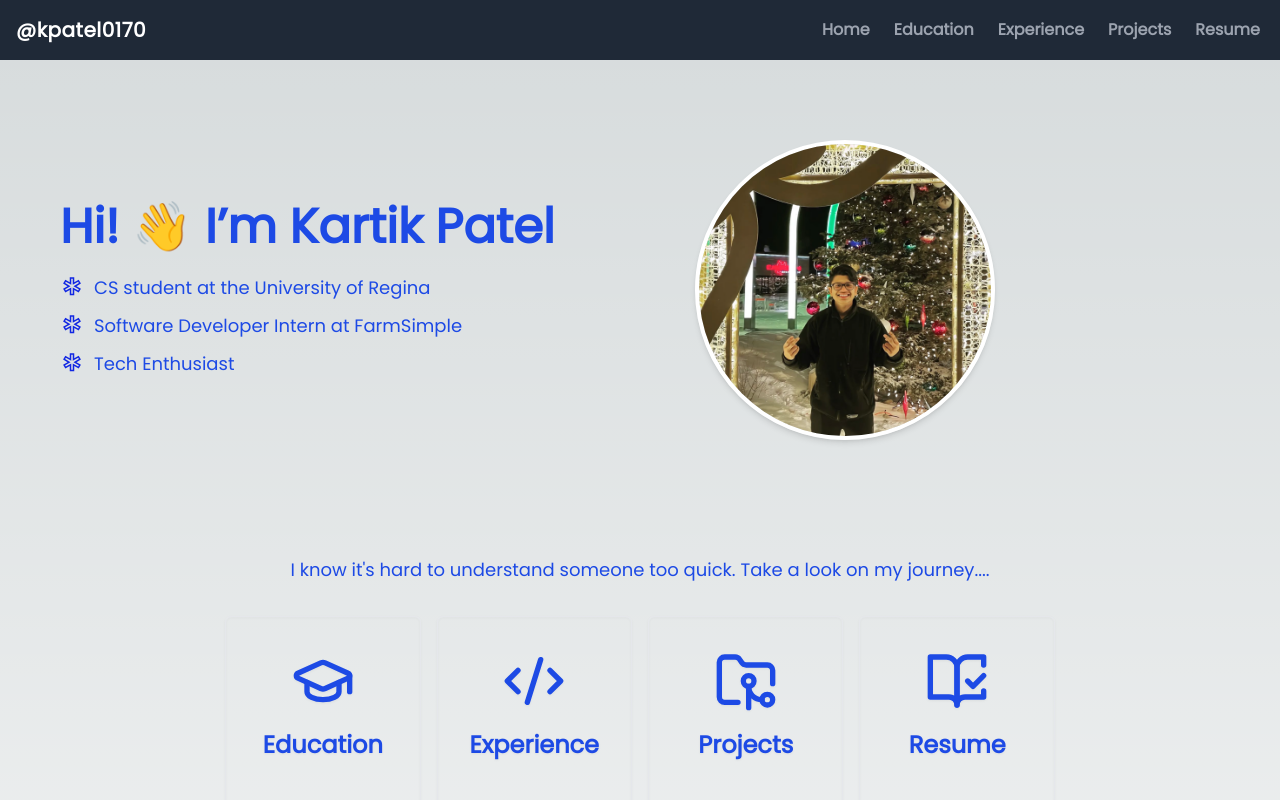
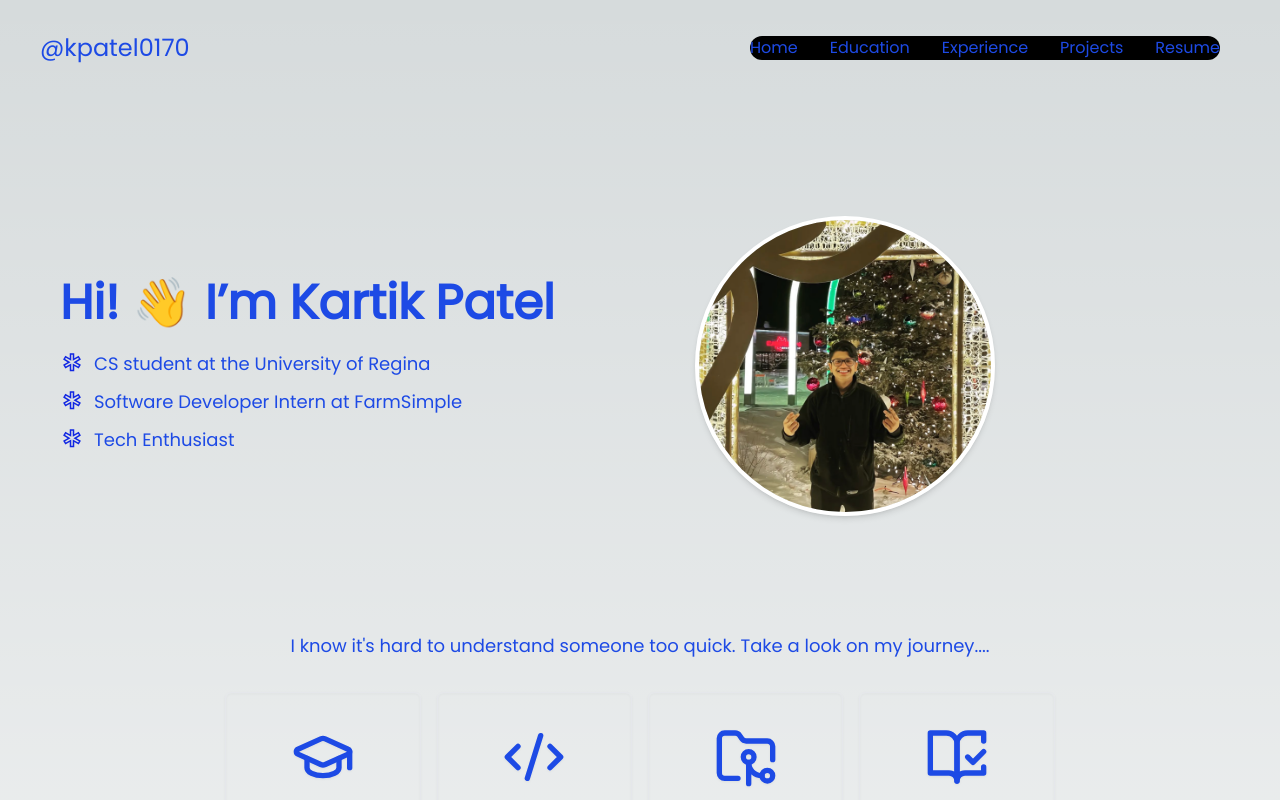
Before and after one commit to kpatel0170/kpatel0170.github.io, a React (Create React App) app: page / in a window 1280 px wide. Shown: the top 800 px of the page. Built offline with nearby package versions, Linux system fonts and the light colour scheme.

Commit message:
fix: responsive Navbar + added transition

```diff
--- a/src/components/NavBar/NavBar.js
+++ b/src/components/NavBar/NavBar.js
@@ -1,39 +1,59 @@
-import React, { useState } from "react";
+import { useState } from "react";
 
 const Navbar = () => {
-  const [isNavOpen, setIsNavOpen] = useState(false);
-
-  const toggleNav = () => {
-    setIsNavOpen(!isNavOpen);
-  };
+  const [menu, setMenu] = useState(false);
+  const navLinks = [
+    {
+      id: "",
+      title: "Home",
+    },
+    {
+      id: "education",
+      title: "Education",
+    },
+    {
+      id: "experience",
+      title: "Experience",
+    },
+    {
+      id: "projects",
+      title: "Projects",
+    },
+    {
+      id: "resume.pdf",
+      title: "Resume",
+    },
+  ];
 
   return (
-    <nav className="flex items-center bg-gray-800 p-2 flex-wrap">
-      <a href="/" rel="noopener noreferrer" className="p-2 mr-4 inline-flex items-center">
-        <span className="text-xl text-white font-bold tracking-wide">
-          @kpatel0170
-        </span>
+    <div className="mb-5 md:mb-10">
+      <div className="container px-5 md:px-10 mx-auto relative font-poppins flex items-center justify-between py-8">
+        <div>
+          <h2 className="text-2xl">@kpatel0170</h2>
+        </div>
+
+        <div className="">
+          <ul
+            className={`${
+              menu
+                ? "max-h-[500px] opacity-100"
+                : "max-h-0 opacity-0 pointer-events-none"
+            } flex items-center gap-8 lg:opacity-100 lg:max-h-[500px] capitalize absolute lg:relative top-[80px] right-[20px] p-[20px] lg:p-0 lg:top-0 bg-black z-50 flex-col lg:flex-row rounded-xl lg:w-auto sm:w-full-conten lg:justify-center transition-all duration-500 overflow-hidden sm:w-auto sm:justify-normal`}
+          >
+            {navLinks.map((item) => (
+              <li key={item.id}>
+                <a href={`/${item.id}`} className="font-[500]">
+                  {item.title}
                 </a>
+              </li>
+            ))}
+          </ul>
+
+          {/* Icon here - burger menu */}
           <button
             className="text-white inline-flex p-3 hover:bg-gray-900 rounded lg:hidden ml-auto hover:text-white outline-none transition-colors duration-300 ease-in-out"
-        onClick={toggleNav}
+            onClick={() => setMenu(!menu)}
           >
-        {isNavOpen ? (
-          <svg
-            className="w-6 h-6"
-            fill="none"
-            stroke="currentColor"
-            viewBox="0 0 24 24"
-            xmlns="http://www.w3.org/2000/svg"
-          >
-            <path
-              strokeLinecap="round"
-              strokeLinejoin="round"
-              strokeWidth="2"
-              d="M6 18L18 6M6 6l12 12"
-            />
-          </svg>
-        ) : (
             <svg
               className="w-6 h-6"
               fill="none"
@@ -48,53 +68,10 @@ const Navbar = () => {
                 d="M4 6h16M4 12h16M4 18h16"
               />
             </svg>
-        )}
           </button>
-      <div
-        className={`${
-          isNavOpen ? "block" : "hidden"
-        } top-navbar w-full lg:inline-flex lg:flex-grow lg:w-auto transition-all duration-300 ease-in-out`}
-        id="navigation"
-      >
-        <div className="lg:inline-flex lg:flex-row lg:ml-auto lg:w-auto w-full lg:items-center items-start flex flex-col lg:h-auto">
-          <a
-            href="/"
-            rel="noopener noreferrer"
-            className="lg:inline-flex lg:w-auto w-full px-3 py-2 rounded font-bold text-gray-400 items-center justify-center hover:bg-gray-900 hover:text-white transition-colors duration-300 ease-in-out"
-          >
-            <span>Home</span>
-          </a>
-          <a
-            href="/education"
-            rel="noopener noreferrer"
-            className="lg:inline-flex lg:w-auto w-full px-3 py-2 rounded font-bold text-gray-400 items-center justify-center hover:bg-gray-900 hover:text-white transition-colors duration-300 ease-in-out"
-          >
-            <span>Education</span>
-          </a>
-          <a
-            href="/experience"
-            rel="noopener noreferrer"
-            className="lg:inline-flex lg:w-auto w-full px-3 py-2 rounded font-bold text-gray-400 items-center justify-center hover:bg-gray-900 hover:text-white transition-colors duration-300 ease-in-out"
-          >
-            <span>Experience</span>
-          </a>
-          <a
-            href="/projects"
-            rel="noopener noreferrer"
-            className="lg:inline-flex lg:w-auto w-full px-3 py-2 rounded font-bold text-gray-400 items-center justify-center hover:bg-gray-900 hover:text-white transition-colors duration-300 ease-in-out"
-          >
-            <span>Projects</span>
-          </a>
-          <a
-            href="/resume.pdf"
-            rel="noopener noreferrer"
-            className="lg:inline-flex lg:w-auto w-full px-3 py-2 rounded font-bold text-gray-400 items-center justify-center hover:bg-gray-900 hover:text-white transition-colors duration-300 ease-in-out"
-          >
-            <span>Resume</span>
-          </a>
         </div>
       </div>
-    </nav>
+    </div>
   );
 };
 
```
Lines whose indentation alone changed are shown as unchanged.
